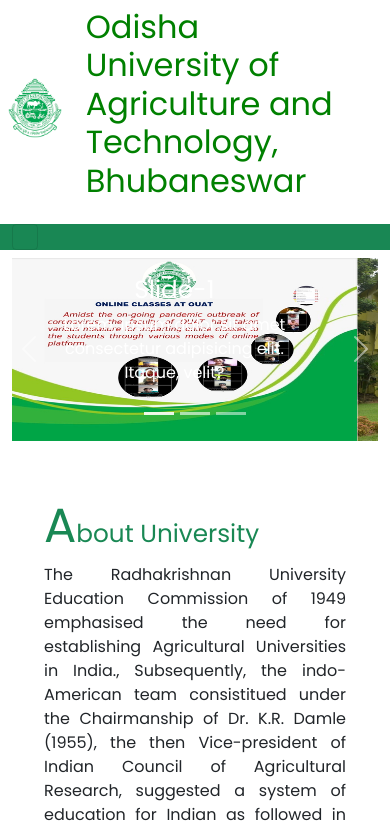
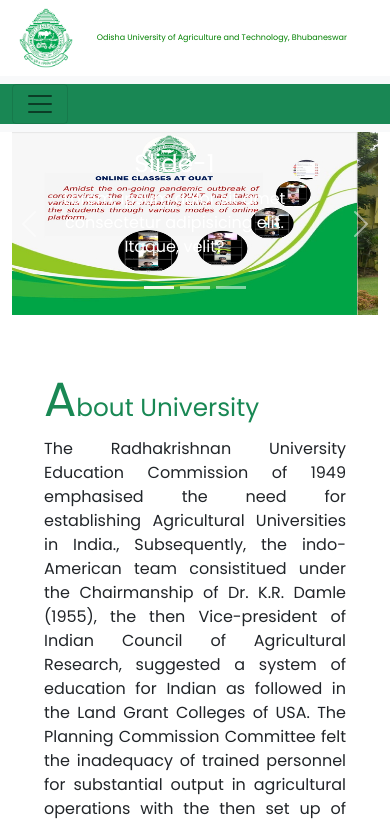
Before and after one commit to KruzadeR-VictoR/OUAT-Prototype, a plain HTML site: page index.html in a window 390 px wide. Shown: the top 823 px of the page. Drawn offline with nearby package versions, Linux system fonts and the light colour scheme; a web font is replaced by a local one.

Commit message:
fixed burger-menu icon

```diff
--- a/index.html
+++ b/index.html
@@ -23,7 +23,7 @@
   <body>
     <!-- header -->
     <div
-      class="container-f d-flex justify-content-center align-items-center header-image p-2"
+      class="container-fluid d-flex justify-content-center align-items-center header-image p-2"
     >
       <img src="./images/ouat.png" alt="" />
       <h2 class="px-4">
@@ -32,7 +32,7 @@
     </div>
     <!-- header -->
     <!-- navigation  -->
-    <nav class="navbar navbar-expand-lg navbar-light">
+    <nav class="navbar navbar-expand-lg navbar-light bg-light">
       <div class="container-fluid bg-success">
         <!-- <a class="navbar-brand" href="">Home</a> -->
         <button
@@ -41,7 +41,7 @@
           data-bs-toggle="collapse"
           data-bs-target="#navMenu"
         >
-          <span class="navbar toggler-icon"></span>
+          <span class="navbar-toggler-icon"></span>
         </button>
         <div class="collapse navbar-collapse" id="navMenu">
           <ul class="navbar-nav d-flex flex-fill justify-content-center">
--- a/style.scss
+++ b/style.scss
@@ -185,6 +185,12 @@ $island_moments: "Island Moments", cursive;
 }
 //| footer
 @media only screen and(max-width:600px){
+  .header-image{
+    h2{
+      font-size: .5rem !important;
+      margin: 0 !important;
+    }
+  }
   .page2{
     flex-flow: column;
   }
```
Also changed, not shown: style.css, 1 other file.
